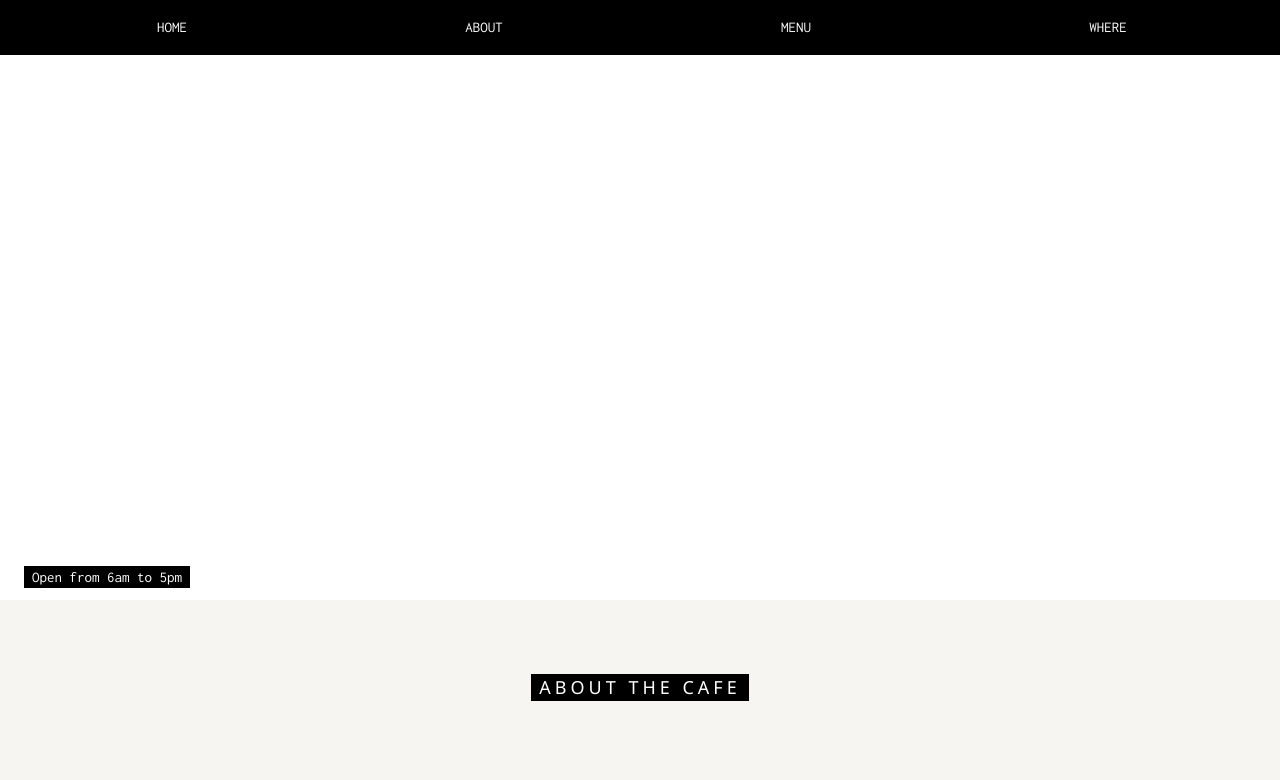
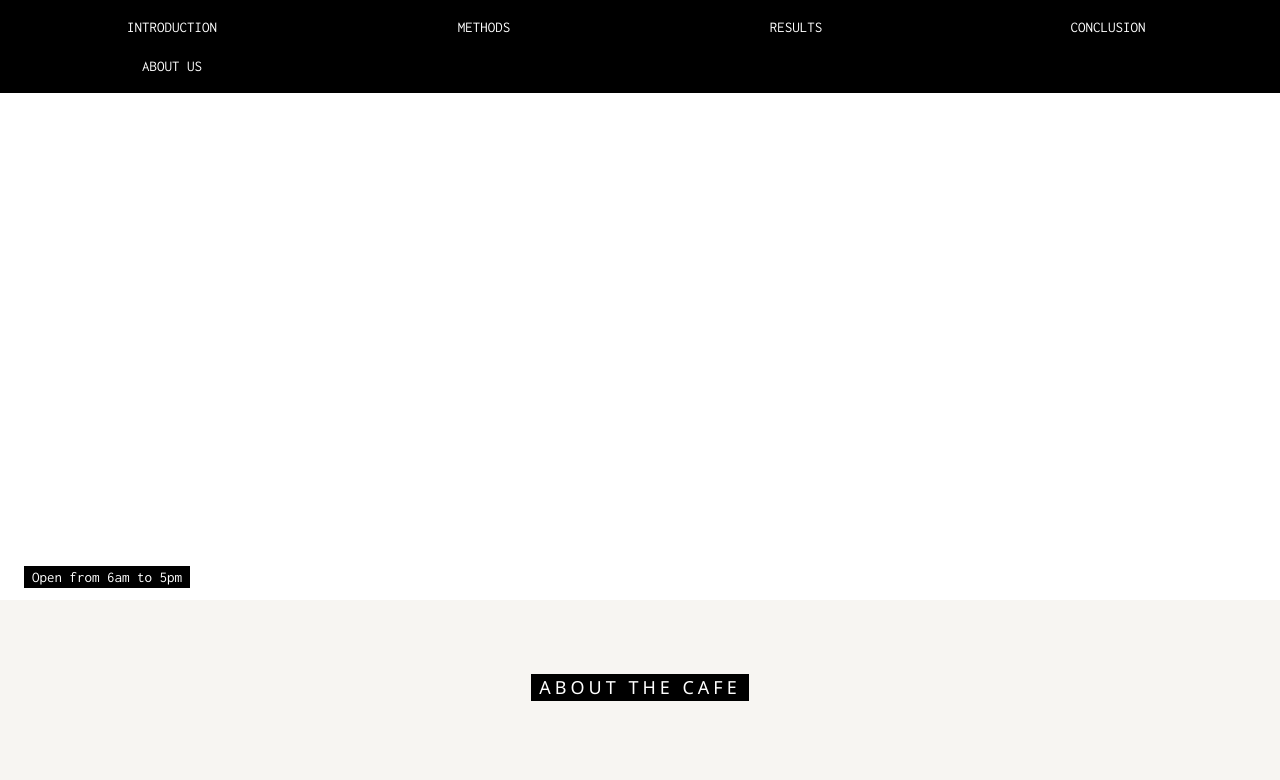
Before and after one commit to caspikk/180-lords, a plain HTML site: page index.html in a window 1280 px wide. Shown: the top 780 px of the page. Drawn offline with nearby package versions, Linux system fonts and the light colour scheme.

Commit message:
changed naming scheme

```diff
--- a/index.html
+++ b/index.html
@@ -30,16 +30,19 @@
 <div class="w3-top">
     <div class="w3-row w3-padding w3-black">
         <div class="w3-col s3">
-      <a href="#" class="w3-button w3-block w3-black">HOME</a>
+            <a href="#" class="w3-button w3-block w3-black">INTRODUCTION</a>
         </div>
         <div class="w3-col s3">
-      <a href="#about" class="w3-button w3-block w3-black">ABOUT</a>
+            <a href="#methods" class="w3-button w3-block w3-black">METHODS</a>
         </div>
         <div class="w3-col s3">
-      <a href="#menu" class="w3-button w3-block w3-black">MENU</a>
+            <a href="#results" class="w3-button w3-block w3-black">RESULTS</a>
         </div>
         <div class="w3-col s3">
-      <a href="#where" class="w3-button w3-block w3-black">WHERE</a>
+            <a href="#conclusion" class="w3-button w3-block w3-black">CONCLUSION</a>
+        </div>
+        <div class="w3-col s3">
+            <a href="#aboutus" class="w3-button w3-block w3-black">ABOUT US</a>
         </div>
   </div>
 </div>
@@ -61,7 +64,7 @@
 <div class="w3-sand w3-grayscale w3-large">
 
 <!-- About Container -->
-<div class="w3-container" id="about">
+<div class="w3-container" id="methods">
   <div class="w3-content" style="max-width:700px">
     <h5 class="w3-center w3-padding-64"><span class="w3-tag w3-wide">ABOUT THE CAFE</span></h5>
     <p>The Cafe was founded in blabla by Mr. Smith in lorem ipsum dolor sit amet, consectetur adipiscing elit, sed do eiusmod tempor incididunt ut labore et dolore magna aliqua. Ut enim ad minim veniam, quis nostrud exercitation ullamco laboris nisi ut aliquip ex ea commodo consequat.</p>
@@ -77,7 +80,7 @@
 </div>
 
 <!-- Menu Container -->
-<div class="w3-container" id="menu">
+<div class="w3-container" id="results">
   <div class="w3-content" style="max-width:700px">
 
     <h5 class="w3-center w3-padding-48"><span class="w3-tag w3-wide">THE MENU</span></h5>
@@ -129,7 +132,7 @@
 </div>
 
 <!-- Contact/Area Container -->
-<div class="w3-container" id="where" style="padding-bottom:32px;">
+<div class="w3-container" id="conclusion" style="padding-bottom:32px;">
   <div class="w3-content" style="max-width:700px">
     <h5 class="w3-center w3-padding-48"><span class="w3-tag w3-wide">WHERE TO FIND US</span></h5>
     <p>Find us at some address at some place.</p>
@@ -144,6 +147,10 @@
       <p><button class="w3-button w3-black" type="submit">SEND MESSAGE</button></p>
     </form>
   </div>
+</div>
+
+<!-- About Container -->
+<div class="w3-container" id="aboutus" style="padding-bottom:32px;">
 </div>
 
 <!-- End page content -->
```
Lines whose indentation alone changed are shown as unchanged.
